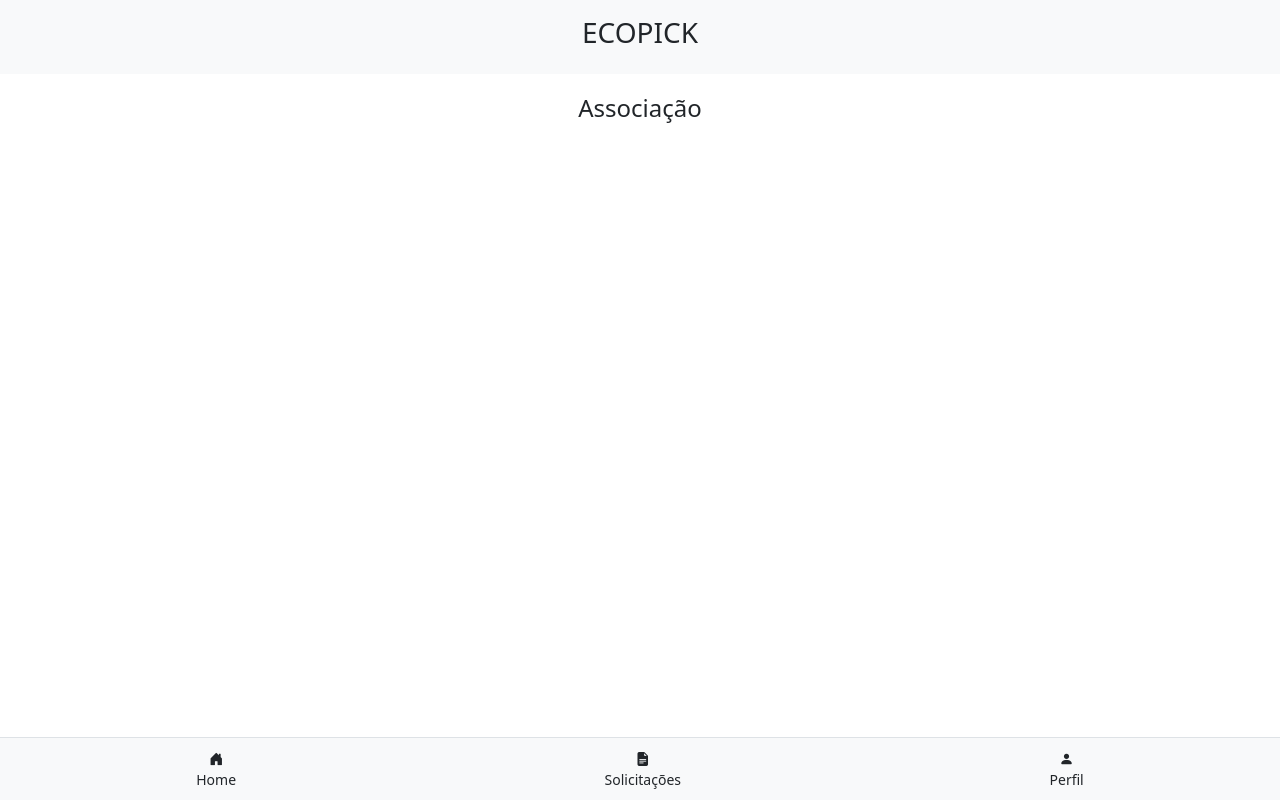
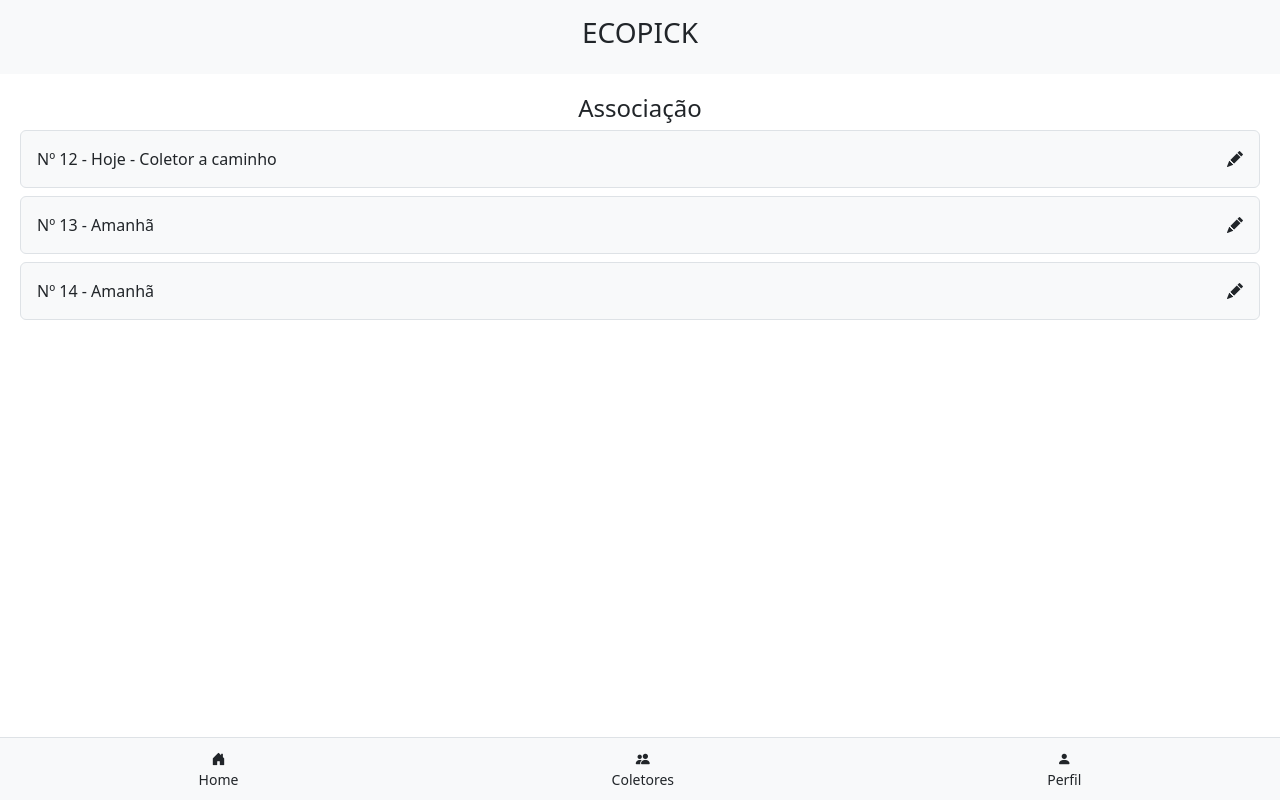
Before and after one commit to AleMoreiraCodes/projeto_ihc, a plain HTML site: page associacao.html in a window 1280 px wide. Drawn offline with nearby package versions, Linux system fonts and the light colour scheme.

Commit message:
add encaminhamento de coletores à solicitações de coleta

```diff
--- a/associacao.html
+++ b/associacao.html
@@ -18,6 +18,26 @@
 
     <main class="">
         <h4>Associação</h4>
+        <div>
+            <div class="d-flex justify-content-between align-items-center border rounded border-1 bg-light p-3 mb-2">
+                <p class="mb-0">Nº 12 - Hoje - Coletor a caminho</p>
+                <a href="encaminhar_coleta.html" class="text-decoration-none text-dark">
+                    <i class="bi bi-pencil-fill"></i>
+                </a>
+            </div>
+            <div class="d-flex justify-content-between align-items-center border rounded border-1 bg-light p-3 mb-2">
+                <p class="mb-0">Nº 13 - Amanhã</p>
+                <a href="encaminhar_coleta.html" class="text-decoration-none text-dark">
+                    <i class="bi bi-pencil-fill"></i>
+                </a>
+            </div>
+            <div class="d-flex justify-content-between align-items-center border rounded border-1 bg-light p-3 mb-2">
+                <p class="mb-0">Nº 14 - Amanhã</p>
+                <a href="encaminhar_coleta.html" class="text-decoration-none text-dark">
+                    <i class="bi bi-pencil-fill"></i>
+                </a>
+            </div>
+        </div>
     </main>
 
     <footer class="navbar navbar-expand bg-light fixed-bottom">
@@ -26,9 +46,9 @@
                 <i class="bi bi-house-door-fill"></i><br>
                 <span>Home</span>
             </a>
-            <a class="nav-link" href="#">
-                <i class="bi bi-file-earmark-text-fill"></i><br>
-                <span>Solicitações</span>
+            <a class="nav-link" href="">
+                <i class="bi bi-people-fill"></i><br>
+                <span>Coletores</span>
             </a>
             <a class="nav-link" href="#">
                 <i class="bi bi-person-fill"></i><br>
```
Also changed, not shown: encaminhar_coleta.html (renamed from executar_coleta.html, +18 -9 lines).
